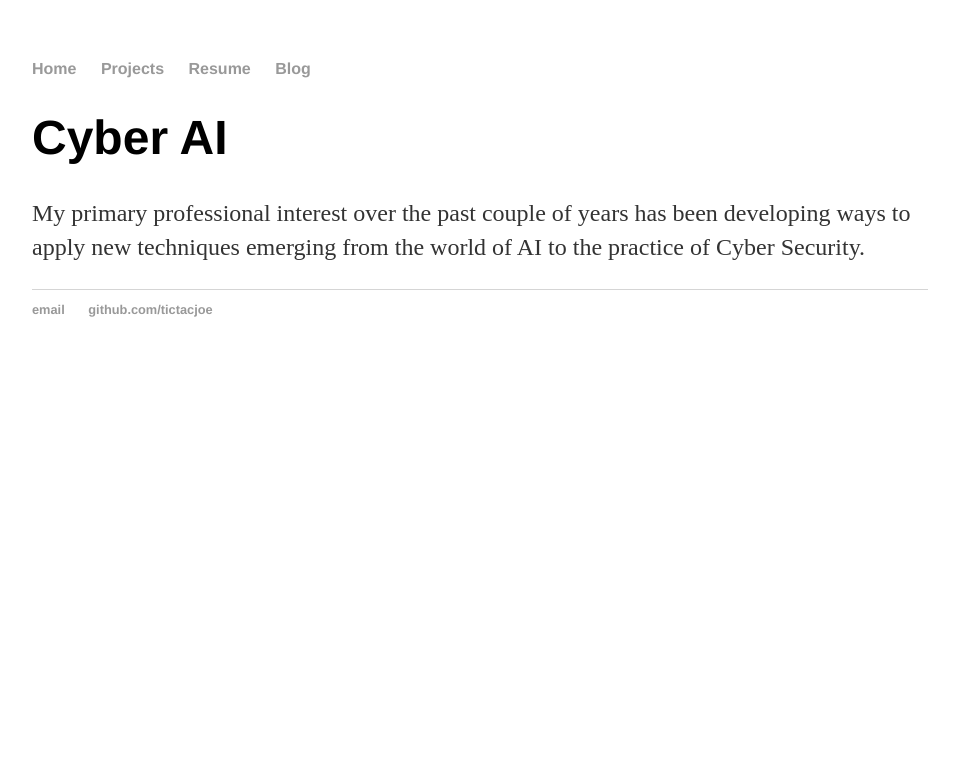
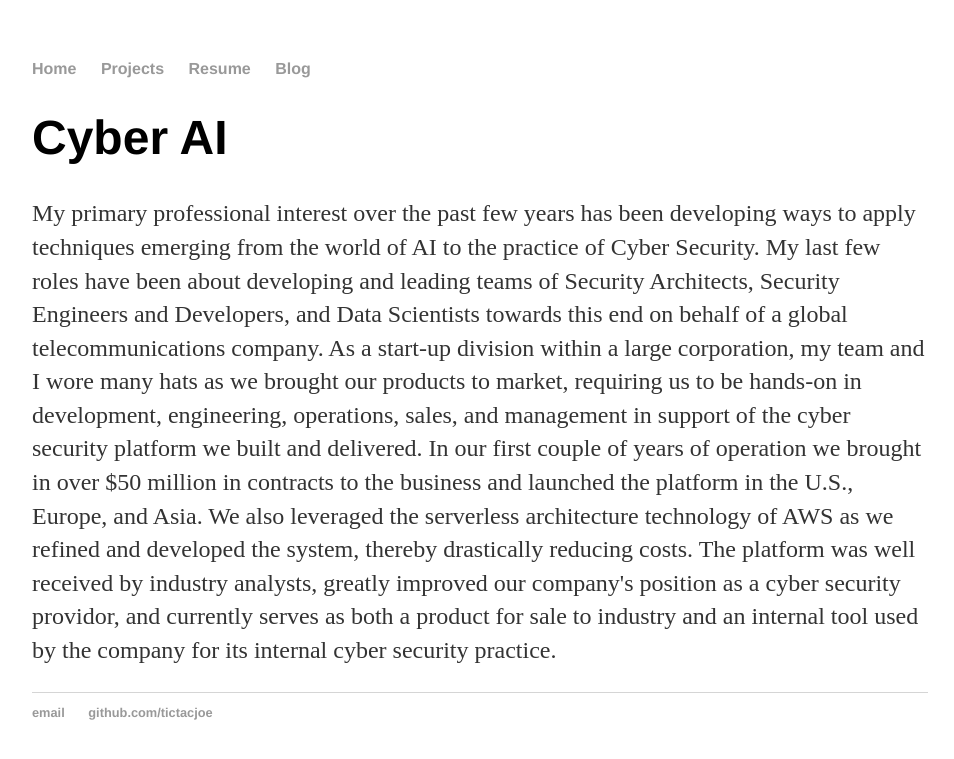
Before and after one commit to tictacjoe/tictacjoe.github.io, a Jekyll site: the page interests.html, which Jekyll copies as it is, in a window 1280 px wide. Shown: the top 759 px of the page, without its empty margins (160-1114 px from the left). Built offline with Jekyll 4.4.1, drawn with Linux system fonts in a browser that asks for light colours.

Commit message:
Update interests.html

```diff
--- a/interests.html
+++ b/interests.html
@@ -17,7 +17,20 @@
 		<div class="container">
     		<div class="blurb">
         		<h1>Cyber AI</h1>
-				<p>My primary professional interest over the past couple of years has been developing ways to apply new techniques emerging from the world of AI to the practice of Cyber Security.</p>
+				<p>My primary professional interest over the past few years has been developing ways to
+					apply techniques emerging from the world of AI to the practice of Cyber Security.
+					My last few roles have been about developing and leading teams of Security Architects,
+					Security Engineers and Developers, and Data Scientists towards this end on behalf of a
+					global telecommunications company.  As a start-up division within a large corporation,
+					my team and I wore many hats as we brought our products to market, requiring us to be hands-on in development,
+					engineering, operations, sales, and management in support of the cyber security platform we built and
+					delivered.  In our first couple of years of operation we brought in over $50 million in contracts to
+					the business and launched the platform in the U.S., Europe, and Asia.  We also leveraged the serverless
+					architecture technology of AWS as we refined and developed the system, thereby drastically reducing costs.
+					The platform was well received by industry analysts, greatly improved our company's position as a
+				        cyber security providor, and currently serves as both a product for sale to industry and an internal
+					tool used by the company for its internal cyber security practice.
+			                </p>
 				<!-- <p>Multi dimensional data.  </em>  <a href="/slm">Read more...</a></p> -->
     		</div><!-- /.blurb -->
 		</div><!-- /.container -->
```
